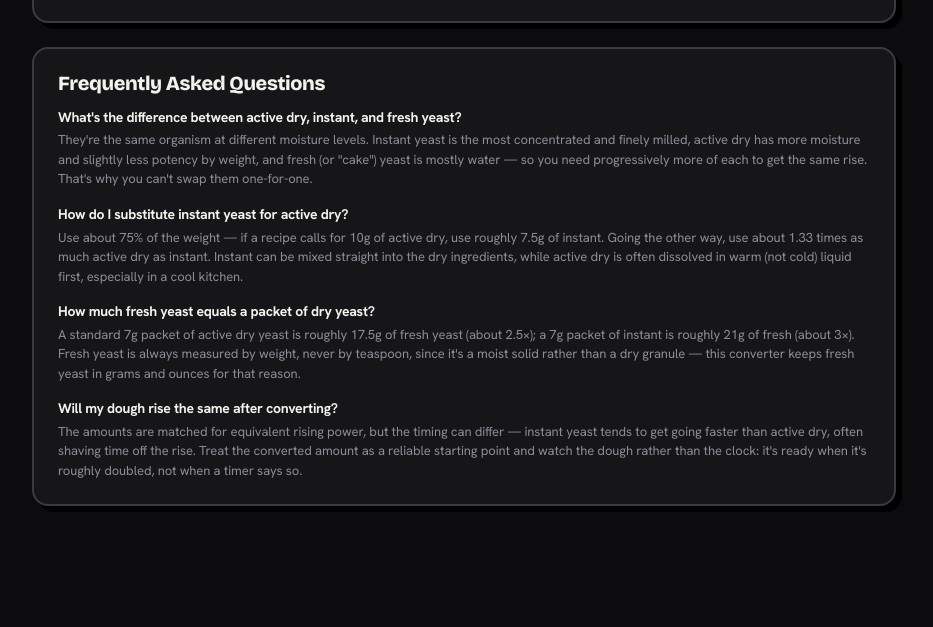
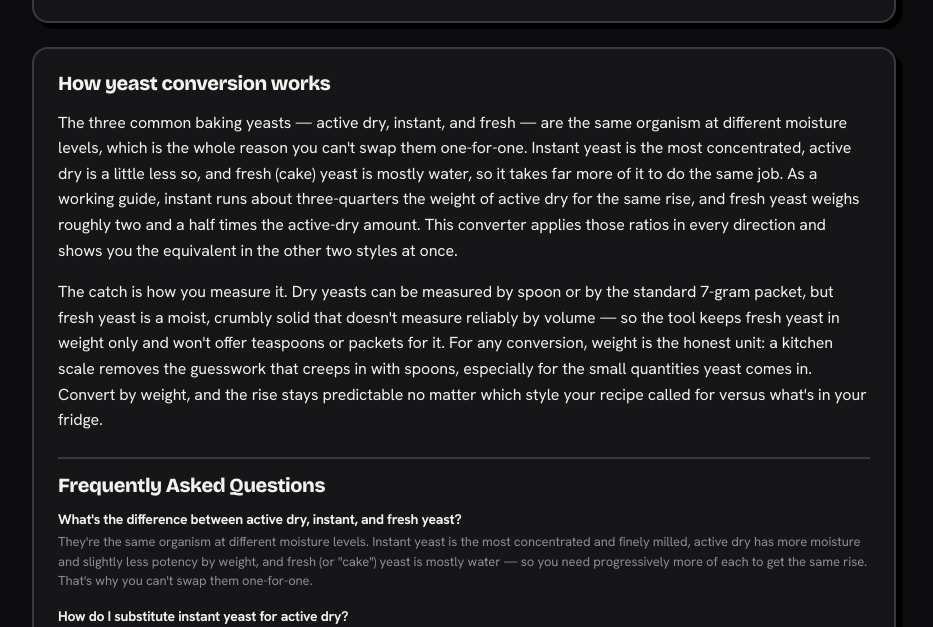
Before and after one commit to builtbyjoshstudio-cyber/tools, a plain HTML site: page yeast-converter/index.html in a window 1280 px wide. Shown: the part 999-1626 px from the top of the page, without its empty margins (176-1109 px from the left). Drawn offline with nearby package versions, Linux system fonts and the light colour scheme.

Commit message:
add explanatory body prose section to yeast converter

```diff
--- a/yeast-converter/index.html
+++ b/yeast-converter/index.html
@@ -231,7 +231,11 @@
 
   <!-- EXPLANATORY PROSE & FAQ SECTION -->
   <div class="glass" style="margin-bottom: 24px; padding: 24px; text-align: left;">
-    <h2 style="font-family: var(--font-display); font-weight: 800; font-size: 20px; letter-spacing: -0.02em; margin-top: 0; margin-bottom: 16px;">Frequently Asked Questions</h2>
+    <h2 style="font-family: var(--font-display); font-weight: 800; font-size: 20px; letter-spacing: -0.02em; margin-top: 0; margin-bottom: 12px;">How yeast conversion works</h2>
+    <p style="margin-bottom: 12px; line-height: 1.6; color: var(--ink);">The three common baking yeasts — active dry, instant, and fresh — are the same organism at different moisture levels, which is the whole reason you can't swap them one-for-one. Instant yeast is the most concentrated, active dry is a little less so, and fresh (cake) yeast is mostly water, so it takes far more of it to do the same job. As a working guide, instant runs about three-quarters the weight of active dry for the same rise, and fresh yeast weighs roughly two and a half times the active-dry amount. This converter applies those ratios in every direction and shows you the equivalent in the other two styles at once.</p>
+    <p style="margin-bottom: 24px; line-height: 1.6; color: var(--ink);">The catch is how you measure it. Dry yeasts can be measured by spoon or by the standard 7-gram packet, but fresh yeast is a moist, crumbly solid that doesn't measure reliably by volume — so the tool keeps fresh yeast in weight only and won't offer teaspoons or packets for it. For any conversion, weight is the honest unit: a kitchen scale removes the guesswork that creeps in with spoons, especially for the small quantities yeast comes in. Convert by weight, and the rise stays predictable no matter which style your recipe called for versus what's in your fridge.</p>
+
+    <h2 style="font-family: var(--font-display); font-weight: 800; font-size: 20px; letter-spacing: -0.02em; margin-top: 0; margin-bottom: 16px; padding-top: 16px; border-top: 2px solid var(--line-2);">Frequently Asked Questions</h2>
     <div style="display: flex; flex-direction: column; gap: 18px;">
       <div>
         <h4 style="font-family: var(--font-ui); font-weight: 700; font-size: 14px; margin: 0 0 6px; color: var(--ink);">What's the difference between active dry, instant, and fresh yeast?</h4>
```
